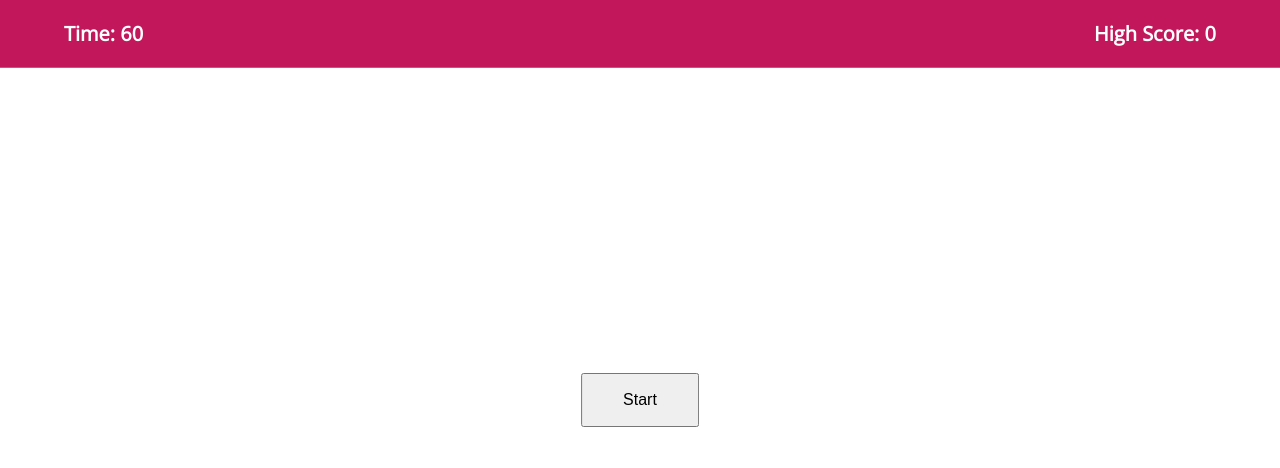
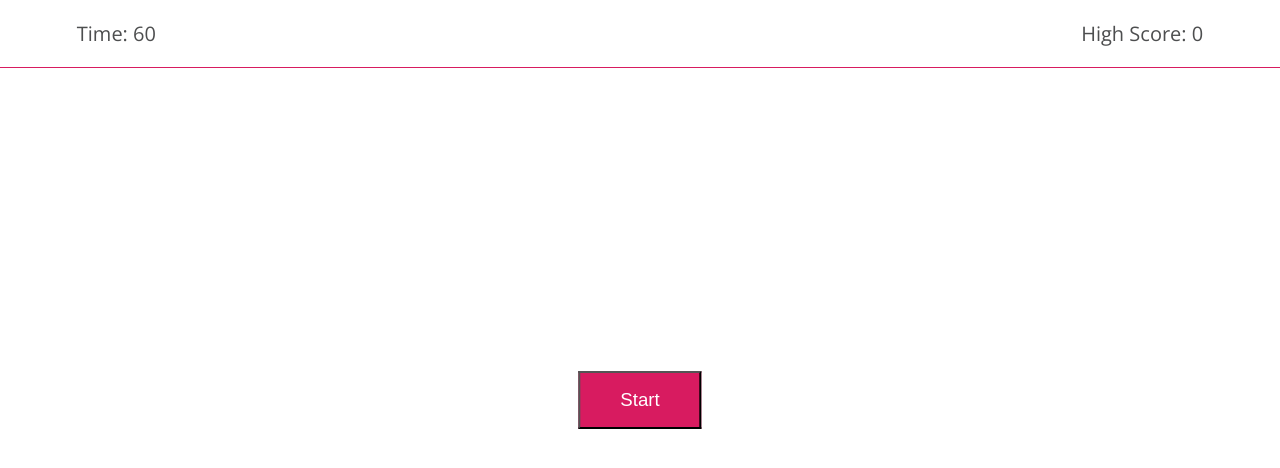
Before and after one commit to paulkaspriskie/sight-reader, a React app: page / in a window 1280 px wide. Built offline with nearby package versions, Linux system fonts and the light colour scheme.

Commit message:
general styling updates

```diff
--- a/src/scss/app.scss
+++ b/src/scss/app.scss
@@ -28,28 +28,29 @@ html {
       top: 50%;
       padding: 1rem 2.5rem 1rem 2.5rem;
       transform: translate(-50%,-50%);
-      font-size: 12pt;
+      color: #ffffff;
+      background-color: #d81b60;
+      font-size: 14pt;
     }
   }
 
 
   &-header {
     display: flex;
-    padding: 0 5% 0 5%;
-    border-bottom: 1px solid #F4511E;
-    background-color: #C2185B;
-    color: #ffffff;
+    padding: 0 6% 0 6%;
     justify-content: space-between;
     align-items: center;
+    color: #4d4e4f;
+    border-bottom: 1.5px solid #d81b60;
+
+    input { cursor: pointer; }
 
     & > h1 {
       font-size: 15pt;
+      font-weight: normal;
     }
 
-    & > p {
-      font-size: 15pt;
-      font-weight: bold;
-    }
+    & > p { font-size: 15pt; }
   }
 
 
@@ -62,7 +63,6 @@ html {
       display: block;
       width: 30%;
       margin: 0 auto;
-      // padding: 150px 0 150px 0;
       font-size: 22pt;
     }
 
@@ -74,6 +74,7 @@ html {
       & > button {
         margin: 1rem 0.5rem 1rem 0.5rem;
         padding: 1rem 2rem 1rem 2rem;
+        font-size: 12pt;
       }
     }
   }
```
Also changed, not shown: public/css/app.css.
